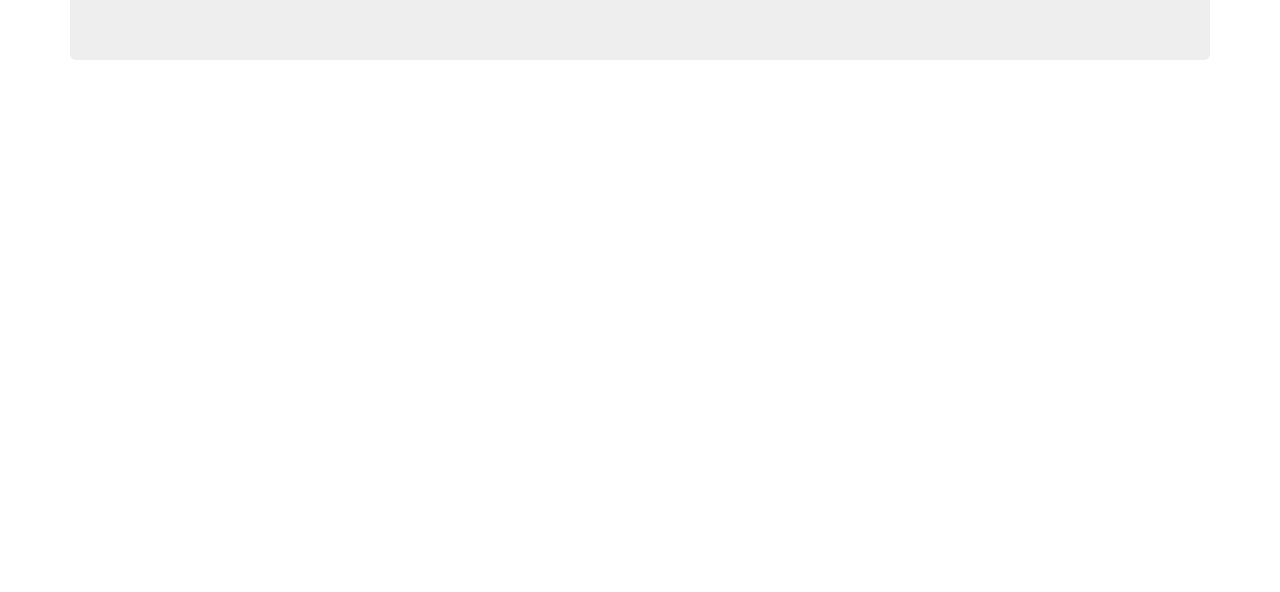
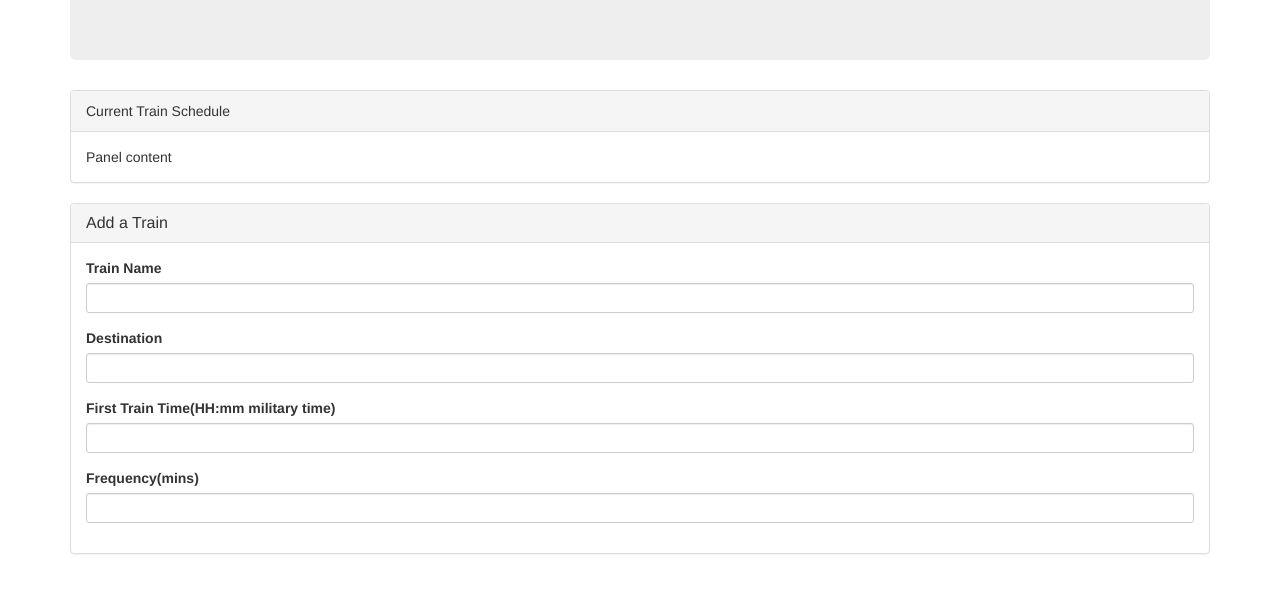
Before and after one commit to andore92/trainSchedule, a plain HTML site: page index.html in a window 1280 px wide. Shown: the part 180-772 px from the top of the page. Drawn offline with nearby package versions, Linux system fonts and the light colour scheme.

Commit message:
created panels for the train table and input fields, created input fields with proper labels

```diff
--- a/index.html
+++ b/index.html
@@ -11,6 +11,46 @@
 		  <h1>Any Time is Train Time</h1>
 		  <p>Choo Choo. Chee Chee.</p>
 		</div>
+
+		<div class="panel panel-default">
+		  <div class="panel-heading">Current Train Schedule</div>
+		  <div class="panel-body">
+		    Panel content
+		  </div>
+		</div>
+
+		<div class="panel panel-default">
+			<div class="panel-heading">
+		    	<h3 class="panel-title">Add a Train</h3>
+			</div><!-- panel heading -->
+			<div class="panel-body">
+		    	<form>
+				  <div class="form-group">
+				    <label for="inputdefault">Train Name</label>
+				    <input class="form-control input-sm" id="inputdefault" type="text">
+				  </div>
+				   <div class="form-group">
+				    <label for="inputdefault">Destination</label>
+				    <input class="form-control input-sm" id="inputdefault" type="text">
+				  </div>
+				  <div class="form-group">
+				    <label for="inputdefault">First Train Time(HH:mm military time)</label>
+				    <input class="form-control input-sm" id="inputdefault" type="text">
+				  </div>
+				   <div class="form-group">
+				    <label for="inputdefault">Frequency(mins)</label>
+				    <input class="form-control input-sm" id="inputdefault" type="text">
+				  </div>
+				</form>
+			</div><!-- panel boddy -->
+		</div><!-- panel -->
+
+
+
+
+
+
+
 	</div><!-- close container div -->
 
 </body>
```
